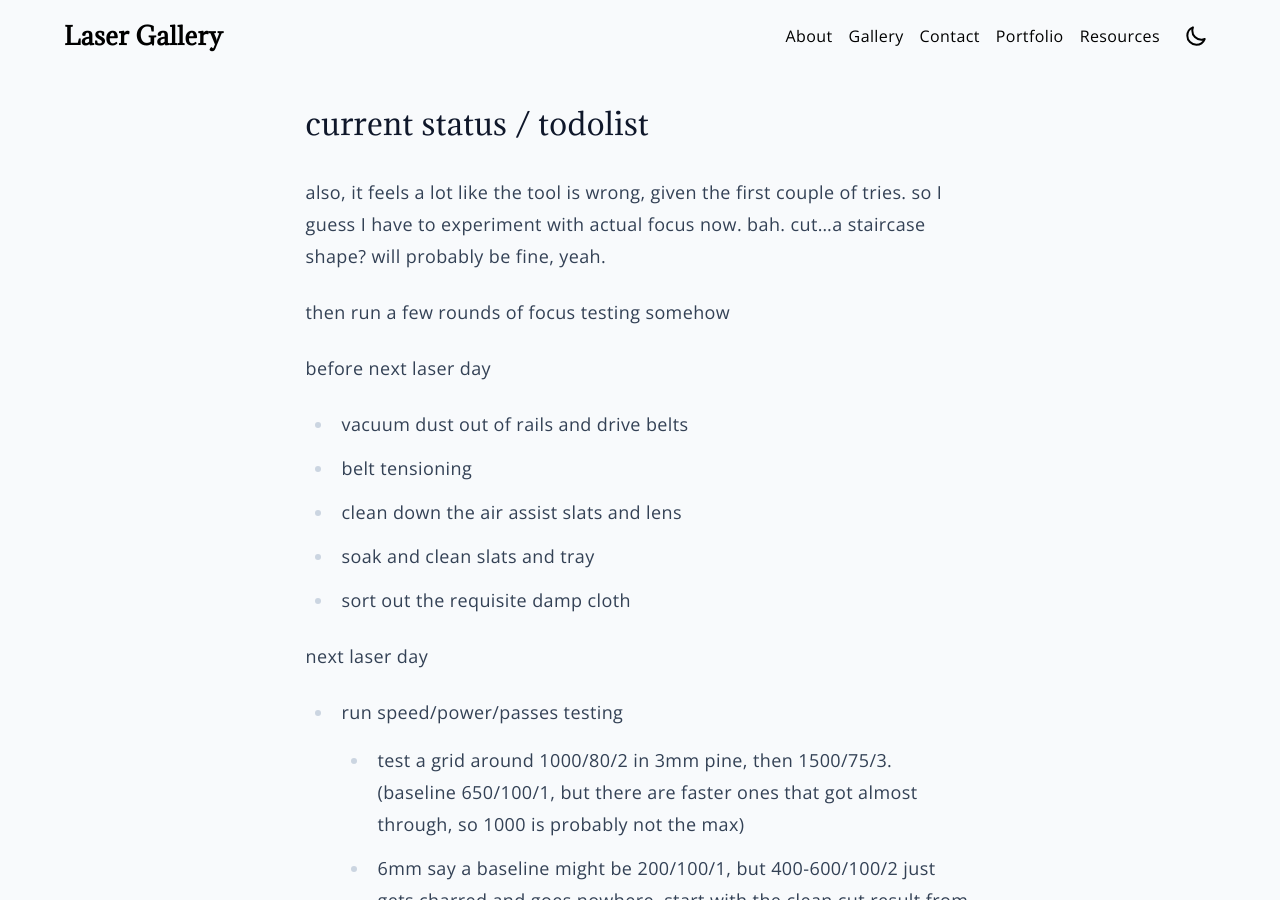
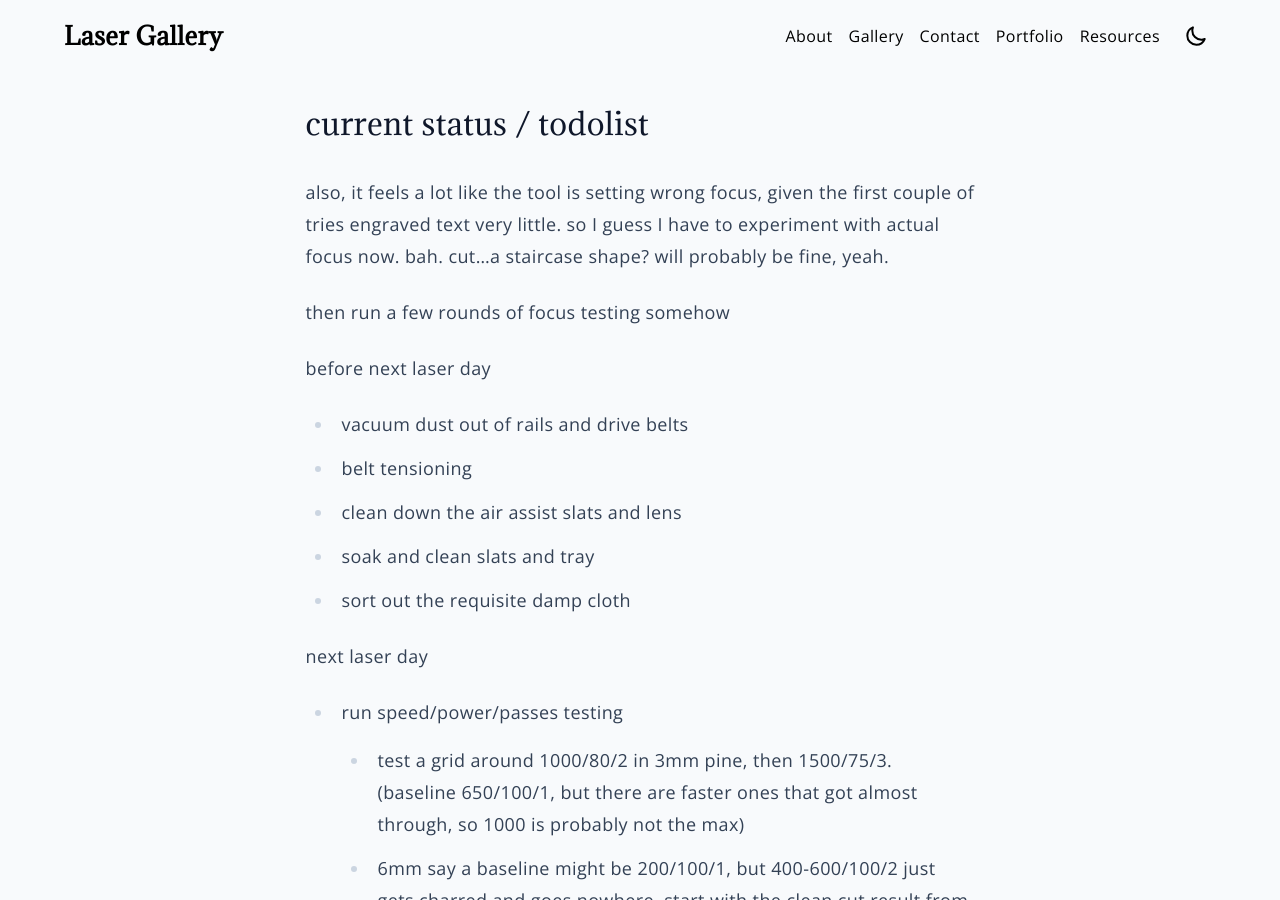
Before and after one commit to paper-engineer/laser-gallery, a Jekyll site: the page built from docs/_pages/troubleshooting.md, in a window 1280 px wide and 900 px high. Built offline with Jekyll 4.4.1, drawn with Linux system fonts in a browser that asks for light colours.

Commit message:
Update troubleshooting.md

```diff
--- a/docs/_pages/troubleshooting.md
+++ b/docs/_pages/troubleshooting.md
@@ -5,7 +5,7 @@ layout: page
 
 ## current status / todolist
 
-also, it feels a lot like the tool is wrong, given the first couple of tries. so I guess I have to experiment with actual focus now. bah. cut...a staircase shape? will probably be fine, yeah.
+also, it feels a lot like the tool is setting wrong focus, given the first couple of tries engraved text very little. so I guess I have to experiment with actual focus now. bah. cut...a staircase shape? will probably be fine, yeah.
 
 then run a few rounds of focus testing somehow
 
```
